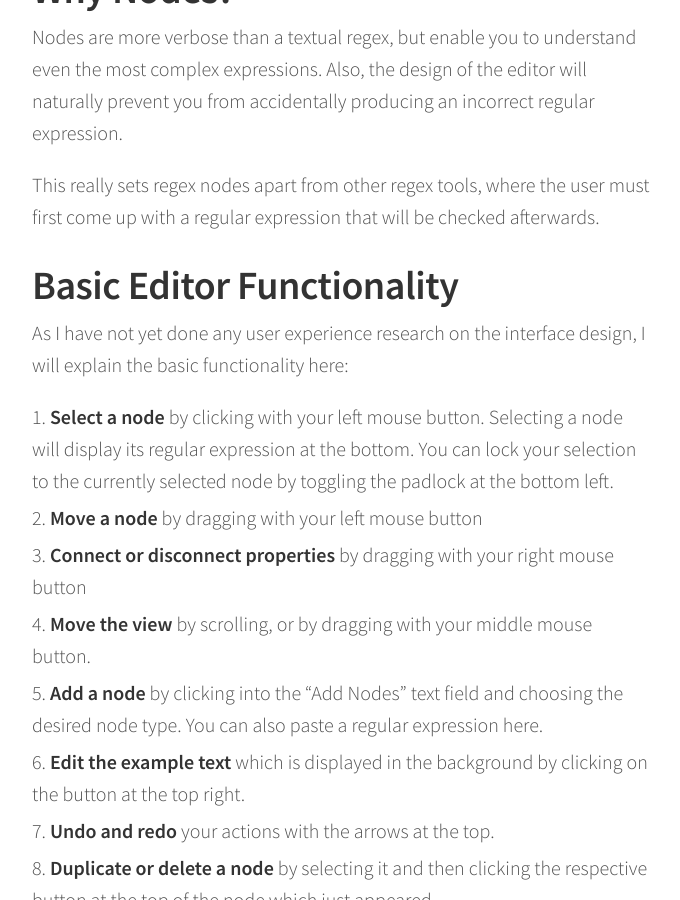
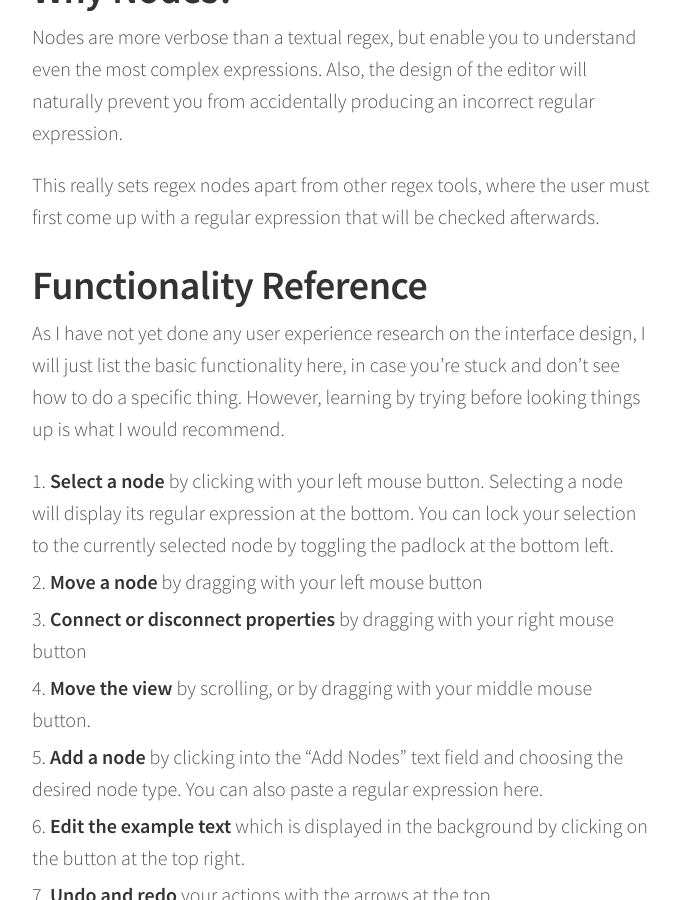
Before and after one commit to johannesvollmer/johannesvollmer.github.io, a Jekyll site: the page built from _posts/2019-07-25-announcing-regex-nodes.md, in a window 1280 px wide and 900 px high, scrolled down 1984 px. Shown: the whole window, without its empty margins (348-1028 px from the left). Built offline with Jekyll 4.4.1, drawn with Linux system fonts in a browser that asks for light colours.

Commit message:
Defensive wording

```diff
--- a/_posts/2019-07-25-announcing-regex-nodes.md
+++ b/_posts/2019-07-25-announcing-regex-nodes.md
@@ -73,10 +73,12 @@ the user must first come up with a regular expression
 that will be checked afterwards.
 
 
-# Basic Editor Functionality
+# Functionality Reference
 
 As I have not yet done any user experience research
-on the interface design, I will explain the basic functionality here:
+on the interface design, I will just list the basic functionality here,
+in case you're stuck and don't see how to do a specific thing.
+However, learning by trying before looking things up is what I would recommend.
 
 1. __Select a node__ by clicking with your left mouse button.
    Selecting a node will display its regular expression at the bottom.
```
